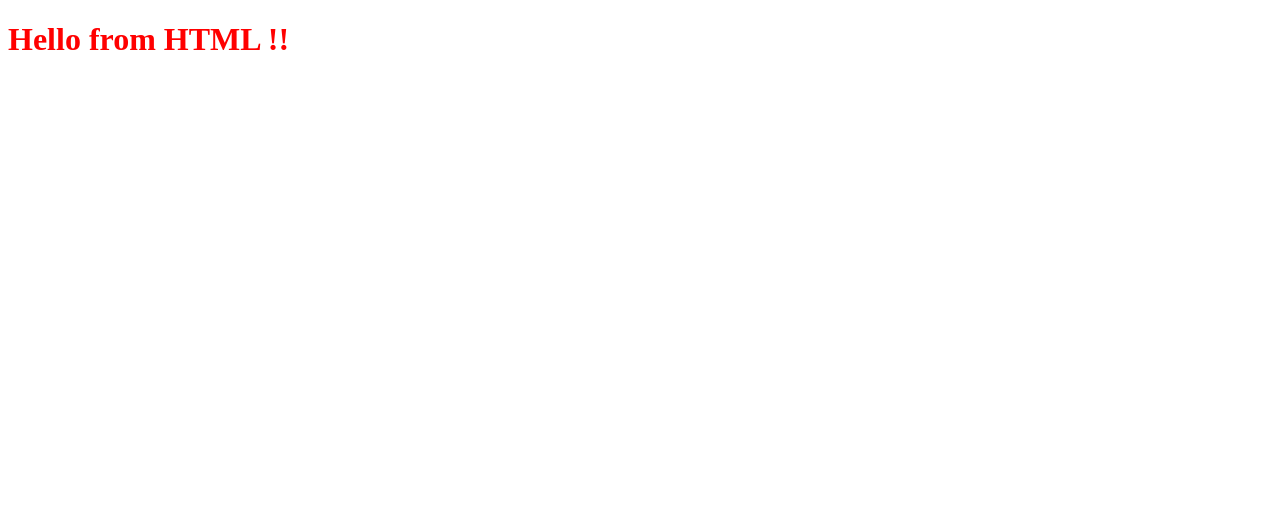
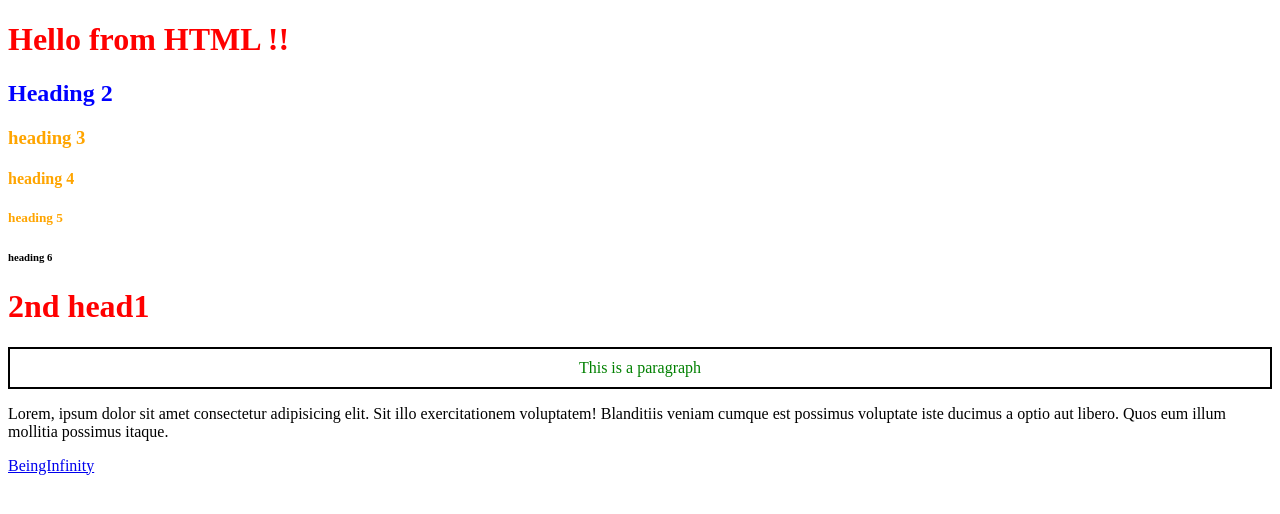
Before and after one commit to Hindu2737/autosuggestt, a website: page frontend/index.html in a window 1280 px wide. Drawn offline with Linux system fonts and the light colour scheme.

Commit message:
tags and style

```diff
--- a/frontend/css/index.css
+++ b/frontend/css/index.css
@@ -1,3 +1,18 @@
 h1 {
     color: red;
 }
+
+#heading2{
+    color: blue;
+}
+.heading{
+    color: orange;
+}
+.para{
+    border: 2px;
+    border-color: black;
+    color: green;
+    border-style: solid;
+    padding: 10px;
+    text-align: center;
+}
--- a/frontend/index.html
+++ b/frontend/index.html
@@ -8,6 +8,16 @@
 </head>
 <body>
     <h1>Hello from HTML !!</h1>
+    <h2 id="heading2">Heading 2</h2>
+    <h3 class="heading">heading 3</h3>
+    <h4 class="heading">heading 4</h4>
+    <h5 class="heading">heading 5</h5>
+    <h6>heading 6</h6>
+    <h1>2nd head1</h1>
+
+    <p class="para">This is a paragraph</p>
+    <p>Lorem, ipsum dolor sit amet consectetur adipisicing elit. Sit illo exercitationem voluptatem! Blanditiis veniam cumque est possimus voluptate iste ducimus a optio aut libero. Quos eum illum mollitia possimus itaque.</p>
+    <a href="https://www.being-infinity.com/">BeingInfinity</a>
     <script src="js/index.js"></script>
 </body>
 </html>
```
